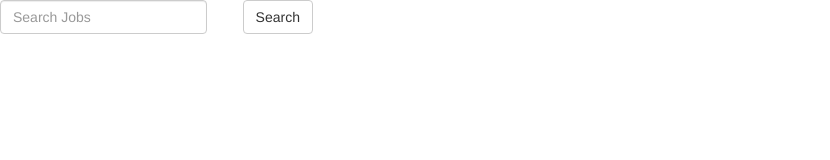
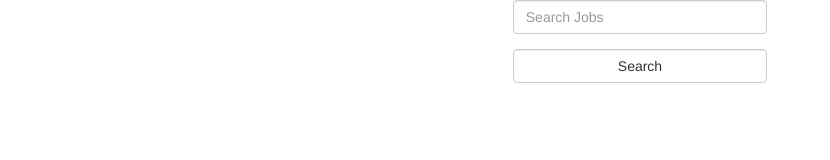
Before and after one commit to christ-huytran/Jobs-Search, a website: page client/index.html at #!/jobs in a window 1280 px wide. Shown: the whole page, without its empty margins (0-830 px from the left). Drawn offline with nearby package versions, Linux system fonts and the light colour scheme; some packages are replaced by stand-ins of ours.

Commit message:
set up angular controllers factories

```diff
--- a/client/assets/js/controllers.js
+++ b/client/assets/js/controllers.js
@@ -3,7 +3,14 @@ crawlerModule.controller('mainController', function() {
 
 })
 
-crawlerModule.controller('jobsController', function() {
+crawlerModule.controller('jobsController', function (jobsFactory) {
 	var self = this;
 
+	this.search = function(searchTerms) {
+		console.log(searchTerms);
+		jobsFactory.jobs(searchTerms, function() {
+
+		})
+		self.searchTerms = null;
+	}
 })
--- a/client/assets/js/factories.js
+++ b/client/assets/js/factories.js
@@ -0,0 +1,9 @@
+crawlerModule.factory('jobsFactory', function ($http) {
+	return {
+		jobs: function(searchTerms, callback) {
+			$http.get('/jobs', searchTerms).success(function() {
+
+			})
+		}
+	}
+})
--- a/client/index.html
+++ b/client/index.html
@@ -2,6 +2,7 @@
 <html ng-app="webCrawler">
 <head>
 	<meta charset="UTF-8">
+	<meta name="viewport" content="width=device-width, initial-scale=1">
 	<title>Web Crawler</title>
 
 	<!-- CSS -->
@@ -21,7 +22,9 @@
 
 	<div class="container-fluid">
 		<div class="row">
-			<div ng-view=""></div>
+			<div class="col-sm-offset-2 col-sm-8 col-md-offset-2 col-md-8 col-lg-offset-2 col-lg-8">
+				<div ng-view=""></div>
+			</div>
 		</div>
 	</div>
 </body>
--- a/client/partials/jobs.html
+++ b/client/partials/jobs.html
@@ -1,8 +1,16 @@
-<form class='form-inline'>
-	<input type="text" class="form-control" placeholder="Search Jobs">
+<form>
 	<div class="form-group">
-		<div class="col-sm-offset-2 col-sm-10">
-			<button type="submit" class="btn btn-default">Search</button>
+		<div class='row'>
+			<div class='col-sm-offset-4 col-sm-4 col-md-offset-4 col-md-4 col-lg-offset-4 col-lg-4'>
+				<input type="text" class="form-control" placeholder="Search Jobs" ng-model='jobs.searchTerms'>
+			</div>
+		</div>
+	</div>
+	<div class="form-group">
+		<div class='row'>
+			<div class='col-sm-offset-4 col-sm-4 col-md-offset-4 col-md-4 col-lg-offset-4 col-lg-4'>
+				<button type="submit" class="btn btn-default form-control" ng-click='jobs.search(jobs.searchTerms)'>Search</button>
+			</div>
 		</div>
 	</div>
 </form>
--- a/package.json
+++ b/package.json
@@ -1,6 +1,7 @@
 {
   "name": "web-crawler",
   "dependencies": {
+    "body-parser": "^1.13.3",
     "express": "^4.13.1"
   }
 }
--- a/server.js
+++ b/server.js
@@ -1,6 +1,8 @@
 var express = require('express');
 var app = express();
 var path = require('path');
+var bodyParser = require('body-parser');
+app.use(bodyParser.json());
 
 app.use(express.static(path.join(__dirname, '/client')));
 
--- a/server/config/routes.js
+++ b/server/config/routes.js
@@ -1,5 +1,5 @@
 module.exports = function(app) {
-	app.get('/', function (req, res) {
+	app.get('/jobs', function (req, res) {
 
 	})
 }
```
